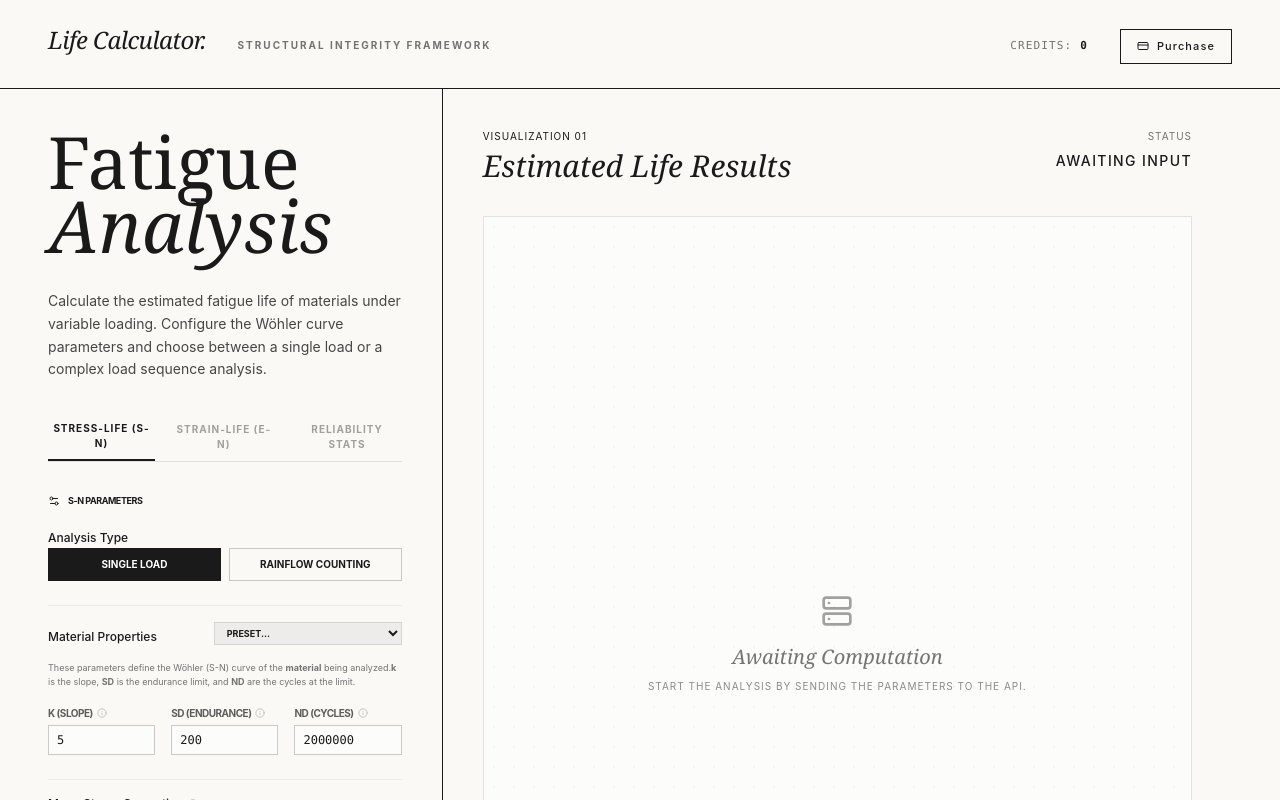
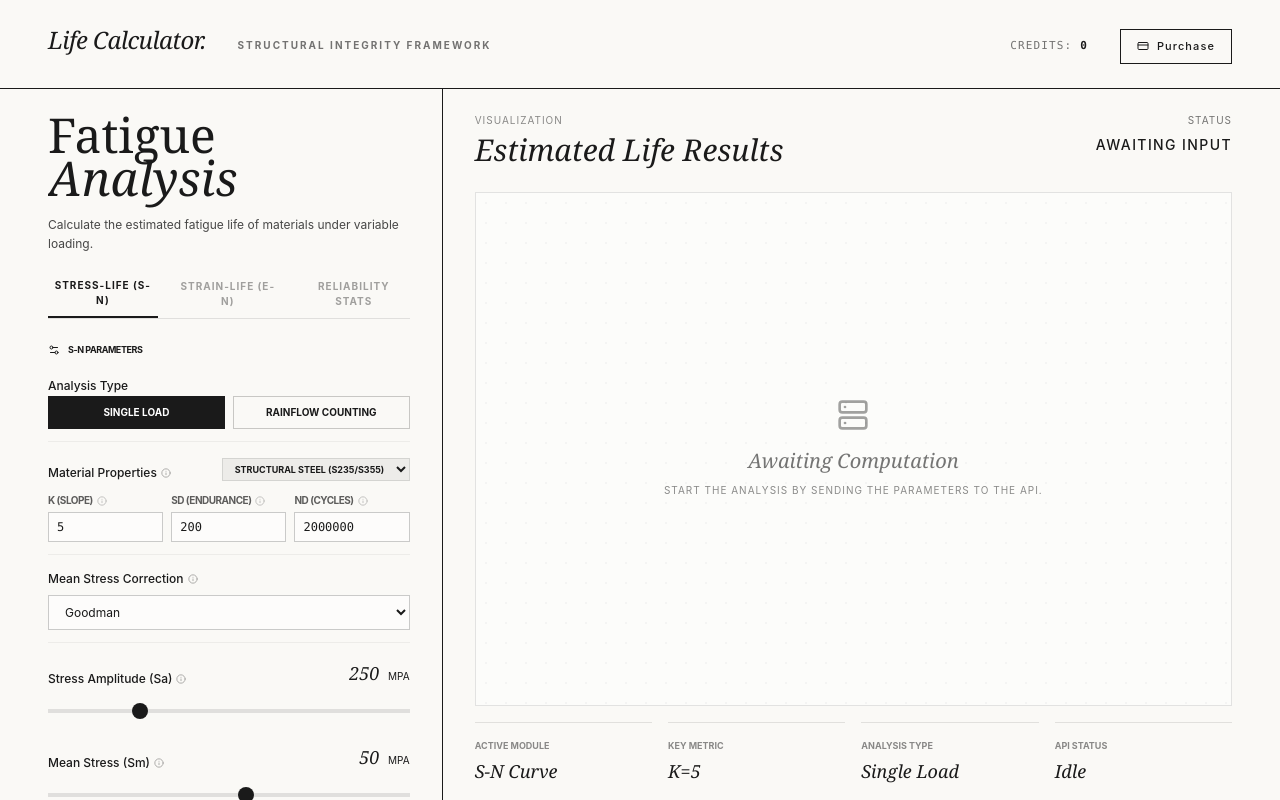
Before and after one commit to Gibraltar1974/pylife, a Next.js app: page / in a window 1280 px wide. Shown: the top 800 px of the page. Built offline with nearby package versions, Linux system fonts and the light colour scheme.

Commit message:
feat: Add material presets to frontend
Introduces material presets to the frontend interface, allowing users to select predefined material properties. This simplifies input by automatically populating relevant strain-life parameters based on the chosen material.

```diff
--- a/app/page.tsx
+++ b/app/page.tsx
@@ -54,6 +54,7 @@ export default function PyLifeDashboard() {
   const [correction, setCorrection] = useState('goodman');
   const [analysisType, setAnalysisType] = useState('single_load');
   const [loadSequence, setLoadSequence] = useState('100, 200, -50, 250, -100, 50');
+  const [materialPreset, setMaterialPreset] = useState('steel');
 
   // Strain-Life State
   const [kPrime, setKPrime] = useState(1200);
@@ -118,6 +119,16 @@ export default function PyLifeDashboard() {
         S: stressAmplitude
       }]
     : [];
+
+  const handleMaterialChange = (mat: string) => {
+    setMaterialPreset(mat);
+    if (mat === 'steel') { setK1(5.0); setSd(200); setNd(2000000); setKPrime(1200); setNPrime(0.15); setSigmaF(1000); setBExp(-0.08); setEpsilonF(0.5); setCExp(-0.6); }
+    if (mat === 'high_strength_steel') { setK1(6.0); setSd(400); setNd(2000000); setKPrime(1800); setNPrime(0.12); setSigmaF(1500); setBExp(-0.07); setEpsilonF(0.3); setCExp(-0.5); }
+    if (mat === 'aluminum') { setK1(7.0); setSd(100); setNd(10000000); setKPrime(600); setNPrime(0.11); setSigmaF(800); setBExp(-0.1); setEpsilonF(0.3); setCExp(-0.7); }
+    if (mat === 'cast_iron') { setK1(4.5); setSd(150); setNd(2000000); setKPrime(1000); setNPrime(0.2); setSigmaF(600); setBExp(-0.12); setEpsilonF(0.1); setCExp(-0.8); }
+    if (mat === 'titanium') { setK1(8.0); setSd(350); setNd(5000000); setKPrime(1500); setNPrime(0.12); setSigmaF(1200); setBExp(-0.09); setEpsilonF(0.4); setCExp(-0.5); }
+    if (mat === 'copper') { setK1(6.5); setSd(80); setNd(10000000); setKPrime(500); setNPrime(0.15); setSigmaF(400); setBExp(-0.1); setEpsilonF(0.4); setCExp(-0.6); }
+  };
 
   const handleSimulate = async (e: React.FormEvent) => {
     e.preventDefault();
@@ -233,15 +244,15 @@ export default function PyLifeDashboard() {
         <div className="grid grid-cols-1 md:grid-cols-12 gap-0 border-b border-[#1A1A1A] flex-1">
 
           {/* Left: Input & Parameters */}
-          <div className="md:col-span-4 border-b md:border-b-0 md:border-r border-[#1A1A1A] py-10 md:pr-10 flex flex-col">
-            <h1 className="font-serif text-5xl md:text-7xl leading-[0.9] mb-8">
+          <div className="md:col-span-4 border-b md:border-b-0 md:border-r border-[#1A1A1A] py-6 md:pr-8 flex flex-col h-[calc(100vh-80px)] overflow-y-auto">
+            <h1 className="font-serif text-4xl md:text-5xl leading-[0.9] mb-4">
               Fatigue <br/><span className="italic">Analysis</span>
             </h1>
-            <p className="text-sm leading-relaxed mb-10 opacity-80">
-              Calculate the estimated fatigue life of materials under variable loading. Configure the Wöhler curve parameters and choose between a single load or a complex load sequence analysis.
+            <p className="text-xs leading-relaxed mb-6 opacity-80 hidden md:block">
+              Calculate the estimated fatigue life of materials under variable loading.
             </p>
 
-            <form onSubmit={handleSimulate} className="space-y-6 flex-1 flex flex-col">
+            <form onSubmit={handleSimulate} className="space-y-4 flex-1 flex flex-col">
 
               <div className="flex border-b border-black/10 gap-4">
                 <button type="button" onClick={() => setFatigueModule('stress_life')} className={`pb-2 text-[10px] uppercase font-bold tracking-widest ${fatigueModule === 'stress_life' ? 'border-b-2 border-[#1A1A1A] opacity-100' : 'opacity-40 hover:opacity-100'}`}>Stress-Life (S-N)</button>
@@ -255,7 +266,7 @@ export default function PyLifeDashboard() {
                   <Settings2 className="w-3 h-3" /> {fatigueModule === 'stress_life' ? 'S-N Parameters' : fatigueModule === 'strain_life' ? 'Local Strain parameters' : 'Weibull & Stats'}
                 </label>
 
-                <div className="space-y-6 mt-4">
+                <div className="space-y-3 mt-4">
                   {fatigueModule === 'stress_life' && (
                     <>
                       {/* Analysis Type */}
@@ -280,19 +291,16 @@ export default function PyLifeDashboard() {
                       </div>
 
                       {/* Material Parameters (Wöhler Curve) */}
-                      <div className="border-t border-black/5 pt-4 space-y-4">
+                      <div className="border-t border-black/5 pt-4 space-y-3">
                         <div className="flex justify-between items-end">
-                          <label className="text-xs font-medium">Material Properties</label>
+                          <label className="text-xs font-medium flex items-center">
+                            Material Properties
+                            <InfoTooltip content="You can select a material preset or manually define the parameters. These parameters define the Wöhler (S-N) curve of the material." />
+                          </label>
                           <select
+                            value={materialPreset}
                             className="bg-black/5 border border-black/10 px-2 py-1 text-[9px] uppercase font-bold outline-none cursor-pointer hover:bg-black/10 transition-colors"
-                            onChange={(e) => {
-                              if (e.target.value === 'steel') { setK1(5.0); setSd(200); setNd(2000000); }
-                              if (e.target.value === 'high_strength_steel') { setK1(6.0); setSd(400); setNd(2000000); }
-                              if (e.target.value === 'aluminum') { setK1(7.0); setSd(100); setNd(10000000); }
-                              if (e.target.value === 'cast_iron') { setK1(4.5); setSd(150); setNd(2000000); }
-                              if (e.target.value === 'titanium') { setK1(8.0); setSd(350); setNd(5000000); }
-                              if (e.target.value === 'copper') { setK1(6.5); setSd(80); setNd(10000000); }
-                            }}
+                            onChange={(e) => handleMaterialChange(e.target.value)}
                           >
                             <option value="custom">Preset...</option>
                             <option value="steel">Structural Steel (S235/S355)</option>
@@ -303,11 +311,7 @@ export default function PyLifeDashboard() {
                             <option value="copper">Copper Alloy</option>
                           </select>
                         </div>
-                        <p className="text-[9px] opacity-60 mt-1 leading-relaxed">
-                          These parameters define the Wöhler (S-N) curve of the <b>material</b> being analyzed.
-                          <b>k</b> is the slope, <b>SD</b> is the endurance limit, and <b>ND</b> are the cycles at the limit.
-                        </p>
-                        <div className="grid grid-cols-3 gap-4">
+                        <div className="grid grid-cols-3 gap-2">
                           <div className="space-y-1">
                             <label className="text-[10px] uppercase tracking-tighter font-bold flex items-center opacity-70">
                               k (Slope)
@@ -345,7 +349,7 @@ export default function PyLifeDashboard() {
                       <div className="space-y-2 border-t border-black/5 pt-4">
                         <label className="text-xs font-medium flex items-center">
                           Mean Stress Correction
-                          <InfoTooltip content="Corrects life calculations when the mean stress is not zero. Tensile mean stress cuts life, compressive increases it." />
+                          <InfoTooltip content="Goodman: brittle materials (conservative). Gerber: ductile metals. Morrow: steel alloys. Tensile mean stress cuts life, compressive increases it." />
                         </label>
                         <select
                           value={correction}
@@ -414,25 +418,25 @@ export default function PyLifeDashboard() {
                   {fatigueModule === 'strain_life' && (
                     <div className="space-y-4">
                       <div className="flex justify-between items-end">
-                        <label className="text-xs font-medium">Material Properties</label>
+                        <label className="text-xs font-medium flex items-center">
+                          Material Properties
+                          <InfoTooltip content="Local Strain Approach. You can select a material preset or manually define the Ramberg-Osgood and Manson-Coffin-Basquin parameters." />
+                        </label>
                         <select
+                          value={materialPreset}
                           className="bg-black/5 border border-black/10 px-2 py-1 text-[9px] uppercase font-bold outline-none cursor-pointer hover:bg-black/10 transition-colors"
-                          onChange={(e) => {
-                            if (e.target.value === 'steel') { setKPrime(1200); setNPrime(0.15); setSigmaF(1000); setBExp(-0.08); setEpsilonF(0.5); setCExp(-0.6); }
-                            if (e.target.value === 'aluminum') { setKPrime(600); setNPrime(0.11); setSigmaF(800); setBExp(-0.1); setEpsilonF(0.3); setCExp(-0.7); }
-                            if (e.target.value === 'titanium') { setKPrime(1500); setNPrime(0.12); setSigmaF(1200); setBExp(-0.09); setEpsilonF(0.4); setCExp(-0.5); }
-                          }}
+                          onChange={(e) => handleMaterialChange(e.target.value)}
                         >
-                          <option value="custom">Preset...</option>
-                          <option value="steel">Generic Steel</option>
-                          <option value="aluminum">Generic Aluminum</option>
-                          <option value="titanium">Titanium Alloy</option>
+                            <option value="custom">Preset...</option>
+                            <option value="steel">Structural Steel (S235/S355)</option>
+                            <option value="high_strength_steel">High Strength Steel</option>
+                            <option value="aluminum">Generic Aluminum</option>
+                            <option value="cast_iron">Cast Iron</option>
+                            <option value="titanium">Titanium Alloy</option>
+                            <option value="copper">Copper Alloy</option>
                         </select>
                       </div>
-                      <p className="text-[9px] opacity-60 mt-1 leading-relaxed">
-                        Local Strain Approach. You can select a material preset or manually define the Ramberg-Osgood and Manson-Coffin-Basquin parameters typically found in material data sheets.
-                      </p>
-                      <div className="grid grid-cols-2 gap-4">
+                      <div className="grid grid-cols-2 gap-2">
                         <div className="space-y-1">
                           <label className="text-[10px] uppercase tracking-tighter font-bold flex items-center opacity-70">
                             K' (Strength Coeff)
@@ -496,25 +500,32 @@ export default function PyLifeDashboard() {
                   {fatigueModule === 'reliability' && (
                     <div className="space-y-4">
                       <div className="flex justify-between items-end">
-                        <label className="text-xs font-medium">Failure Mode Presets</label>
+                        <label className="text-xs font-medium flex items-center">
+                          Failure Mode Presets
+                          <InfoTooltip content="Assess fatigue failure probability. Shape (β) dictates failure type (infant, random, wear-out). Scale (η) is characteristic life from physical tests." />
+                        </label>
                         <select
+                          defaultValue="fatigue"
                           className="bg-black/5 border border-black/10 px-2 py-1 text-[9px] uppercase font-bold outline-none cursor-pointer hover:bg-black/10 transition-colors"
                           onChange={(e) => {
                             if (e.target.value === 'fatigue') { setWeibullBeta(3.0); setWeibullEta(500000); }
                             if (e.target.value === 'bearing') { setWeibullBeta(1.5); setWeibullEta(1000000); }
+                            if (e.target.value === 'wearout') { setWeibullBeta(4.0); setWeibullEta(300000); }
+                            if (e.target.value === 'corrosion') { setWeibullBeta(2.0); setWeibullEta(200000); }
                             if (e.target.value === 'random') { setWeibullBeta(1.0); setWeibullEta(100000); }
+                            if (e.target.value === 'infant') { setWeibullBeta(0.5); setWeibullEta(50000); }
                           }}
                         >
                           <option value="custom">Preset...</option>
-                          <option value="fatigue">Mechanical Wear/Fatigue (β=3)</option>
-                          <option value="bearing">Ball Bearings Fatigue (β=1.5)</option>
+                          <option value="fatigue">Mechanical Fatigue (β=3)</option>
+                          <option value="wearout">General Wear-out (β=4)</option>
+                          <option value="bearing">Ball Bearings (β=1.5)</option>
+                          <option value="corrosion">Corrosion Fatigue (β=2)</option>
                           <option value="random">Random Failures (β=1)</option>
+                          <option value="infant">Infant Mortality (β=0.5)</option>
                         </select>
                       </div>
-                      <p className="text-[9px] opacity-60 mt-1 leading-relaxed">
-                        Assess fatigue failure probability. The Shape (β) dictates failure type (infant, random, wear-out) while Scale (η) is the characteristic life extracted from physical tests.
-                      </p>
-                      <div className="grid grid-cols-2 gap-4">
+                      <div className="grid grid-cols-2 gap-2">
                         <div className="space-y-1">
                           <label className="text-[10px] uppercase tracking-tighter font-bold flex items-center opacity-70">
                             Weibull Shape (β)
@@ -571,10 +582,10 @@ export default function PyLifeDashboard() {
           </div>
 
           {/* Right: Visualization */}
-          <div className="md:col-span-8 p-6 md:p-10 flex flex-col min-h-[500px]">
-            <div className="flex justify-between items-start mb-8">
+          <div className="md:col-span-8 py-6 md:pl-8 flex flex-col h-[calc(100vh-80px)] overflow-y-auto">
+            <div className="flex justify-between items-start mb-6">
               <div>
-                <span className="text-[10px] uppercase tracking-widest block mb-1">Visualization 01</span>
+                <span className="text-[10px] uppercase tracking-widest block mb-1 opacity-50">Visualization</span>
                 <h2 className="font-serif text-3xl italic">Estimated Life Results</h2>
               </div>
               <div className="text-right flex items-center gap-4">
@@ -703,8 +714,8 @@ export default function PyLifeDashboard() {
                   )}
 
                   <div className="w-full border-t border-black/10 pt-4 mt-auto">
-                    <span className="text-[9px] uppercase tracking-widest mb-2 block opacity-50">Raw Response</span>
-                    <pre className="text-[10px] text-[#1A1A1A] font-mono whitespace-pre-wrap overflow-auto max-h-32 bg-black/5 p-4 border border-black/10">
+                    <span className="text-[9px] uppercase tracking-widest mb-1 block opacity-50">Raw Response</span>
+                    <pre className="text-[10px] text-[#1A1A1A] font-mono whitespace-pre-wrap overflow-auto max-h-24 bg-black/5 p-2 border border-black/10">
                       {JSON.stringify(result, null, 2)}
                     </pre>
                   </div>
@@ -712,7 +723,7 @@ export default function PyLifeDashboard() {
               )}
             </div>
 
-            <div className="grid grid-cols-2 md:grid-cols-4 gap-6 mt-10 shrink-0">
+            <div className="grid grid-cols-2 md:grid-cols-4 gap-4 mt-4 shrink-0">
               <div className="border-t border-black/10 pt-4">
                 <span className="text-[9px] uppercase font-bold block mb-1 opacity-50">Active Module</span>
                 <div className="font-serif text-lg italic">{fatigueModule === 'stress_life' ? 'S-N Curve' : fatigueModule === 'strain_life' ? 'ε-N Curve' : 'Weibull'}</div>
@@ -735,7 +746,7 @@ export default function PyLifeDashboard() {
       </main>
 
       {/* Footer Details */}
-      <footer className="border-t border-[#1A1A1A] px-6 md:px-12 py-6 flex flex-col md:flex-row justify-between items-center gap-6 text-[9px] uppercase tracking-[0.2em] font-medium shrink-0">
+      <footer className="border-t border-[#1A1A1A] px-6 md:px-12 py-4 flex flex-col md:flex-row justify-between items-center gap-4 text-[9px] uppercase tracking-[0.2em] font-medium shrink-0">
         <div>© 2026 Project Life Calculator</div>
 
         <div className="flex flex-col md:flex-row items-center gap-4 text-center md:text-left opacity-80">
```
